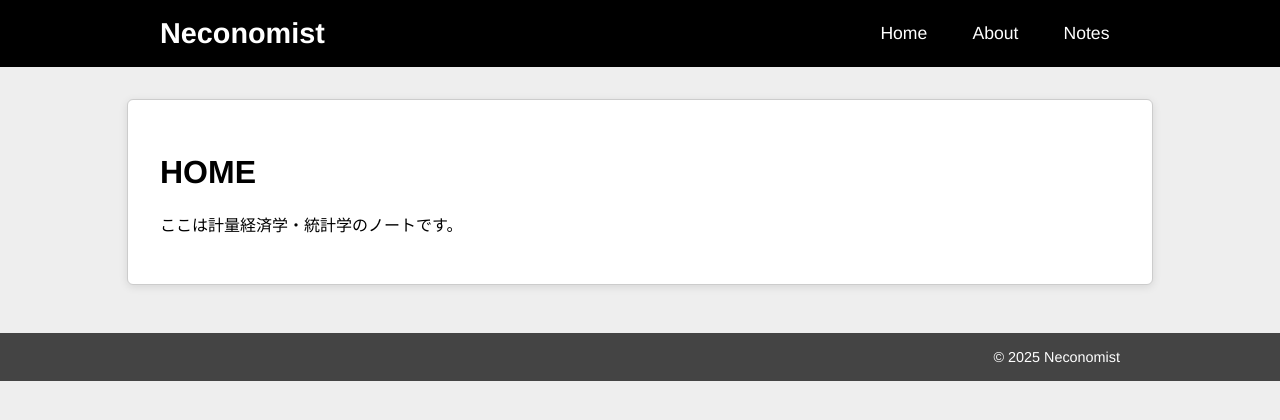
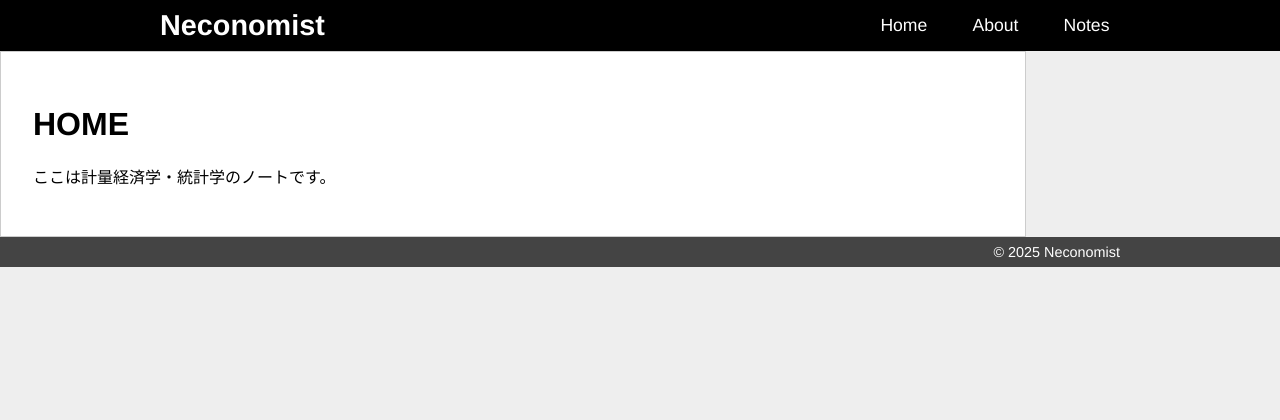
Before and after one commit to neconomist/neconomist.github.io, a Jekyll site: the page built from index.md, in a window 1280 px wide. Shown: the top 420 px of the page. Built offline with Jekyll 4.4.1, drawn with Linux system fonts in a browser that asks for light colours.

Commit message:
Update main.css

```diff
--- a/assets/main.css
+++ b/assets/main.css
@@ -4,27 +4,27 @@
   font-family: "Helvetica Neue", Arial, sans-serif;
 }
 
-/* 全体幅を揃えるための共通クラス */
+/* 共通幅 */
 .container {
   max-width: 960px;
   margin: 0 auto;
-  padding: 0 1em;
+  padding: 0; /* 余白を完全になくす */
 }
 
-/* ヘッダー全体黒帯 */
+/* ヘッダー */
 .site-header {
   background: #000;
   color: white;
-  padding: 1em 0;
+  padding: 0; /* 上下余白なし */
 }
 
 .site-header .container {
   display: flex;
   justify-content: space-between;
   align-items: center;
+  padding: 0.5em 1em; /* 内側に少しだけ余白（見やすさのため） */
 }
 
-/* タイトル */
 .site-header h1 {
   margin: 0;
   font-size: 1.8em;
@@ -35,7 +35,7 @@
   color: white;
 }
 
-/* ナビゲーションタブ */
+/* ナビゲーション */
 .site-nav {
   display: flex;
   gap: 1.5em;
@@ -53,25 +53,25 @@
   border-radius: 4px;
 }
 
-/* コンテンツボックス */
+/* コンテンツ */
 .page-content .container {
   background: white;
   border: 1px solid #ccc;
-  border-radius: 6px;
+  border-radius: 0; /* 角丸も消す */
   padding: 2em;
-  box-shadow: 0 2px 8px rgba(0,0,0,0.1);
-  margin-top: 2em;
+  box-shadow: none; /* 影も消す */
+  margin: 0; /* 完全に余白をなくす */
 }
 
 /* フッター */
 .site-footer {
   background: #444;
   color: white;
-  padding: 1em 0;
-  margin-top: 3em;
+  padding: 0;
 }
 
 .site-footer .container {
   text-align: right;
   font-size: 0.9em;
+  padding: 0.5em 1em; /* 内側余白だけ */
 }
```
